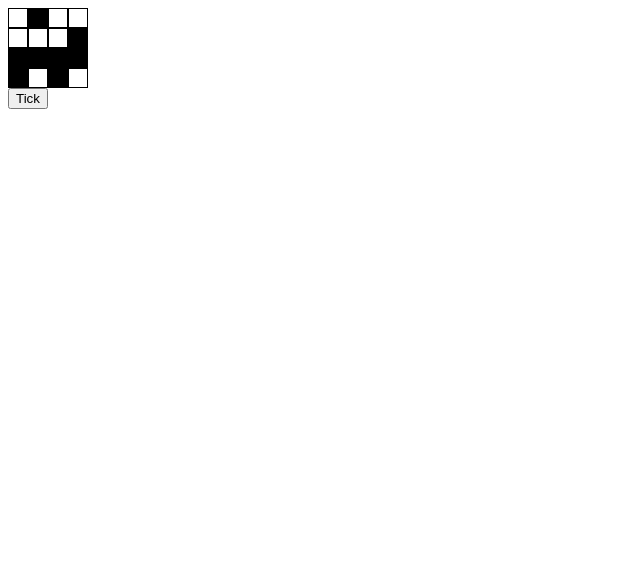
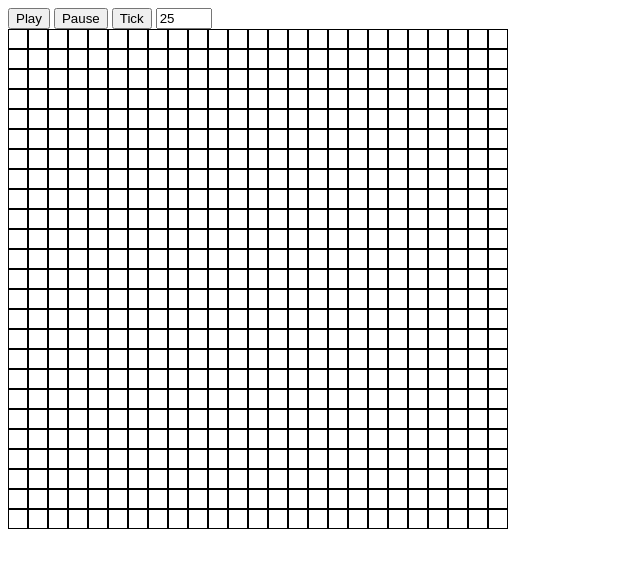
Before and after one commit to NWCalvank/conway, a website: page index.html in a window 1280 px wide. Shown: the whole page, without its empty margins (0-640 px from the left). Drawn offline with Linux system fonts and the light colour scheme.

Commit message:
Fully functioning UI

```diff
--- a/index.html
+++ b/index.html
@@ -20,36 +20,70 @@
     <script src="./index.js" type="module"></script>
     <script type="module">
         import { tick } from "./index.js";
-        // let grid = Array(25*25).fill(0);
-        let grid =  [0,1,0,0
-         ,0,0,0,1
-         ,1,1,1,1
-         ,1,0,1,0];
-        const width = Math.sqrt(grid.length);
+        let grid = Array(25*25).fill(0);
+        let playingInterval;
 
         const root = document.getElementById("root");
+        const playButton = document.getElementById("play");
+        const pauseButton = document.getElementById("pause");
         const tickButton = document.getElementById("ticker");
+        const widthElem = document.getElementById("width");
 
-        updateGrid();
+        rerender();
 
-        function updateGrid() {
+        playButton.onclick = handlePlay;
+        pauseButton.onclick = handlePause;
+        tickButton.onclick = handleTick;
+        widthElem.onchange = handleCellClick;
+
+        function handleTick() {
+            grid = tick(grid)
+            rerender();
+        }
+
+        function handlePlay() {
+            if (playingInterval) return;
+            playingInterval = setInterval(handleTick, 500);
+        }
+
+        function handlePause() {
+            if (playingInterval) {
+                clearInterval(playingInterval);
+                playingInterval = undefined;
+            }
+        }
+
+        function handleWidthChange(e) {
+            const width = e.target.value;
+            grid = Array(width*width).fill(0);
+            rerender();
+        }
+
+        function handleCellClick(e) {
+            grid[e.target["id"]] = grid[e.target["id"]] === 0 ? 1 : 0;
+            rerender();
+        }
+
+        function rerender() {
             const cellSize = 20;
+            const width = Math.sqrt(grid.length);
             let htmlGrid = `<div class="grid" style="width:${cellSize*width}px">`;
             for (let i = 0; i < grid.length; i++) {
-                htmlGrid += `<div class="cell ${grid[i] && 'alive'}"></div>`
+                htmlGrid += `<div id="${i}" class="cell ${grid[i] && 'alive'}"></div>`
             }
             htmlGrid += "</div>";
             root.innerHTML = htmlGrid;
-        }
 
-        tickButton.onclick = function handleTick() {
-            grid = tick(grid);
-            updateGrid();
+            widthElem.value = width;
+            document.querySelectorAll('.cell').forEach(elem => elem.addEventListener('click', handleCellClick));
         }
     </script>
 </head>
     <body>
+        <button id="play">Play</button>
+        <button id="pause">Pause</button>
+        <button id="ticker">Tick</button>
+        <input id="width" type="number" max="50" min="1"></input>
         <div id="root"></div>
-        <button id="ticker">Tick</button>
     </body>
 </html>
```
